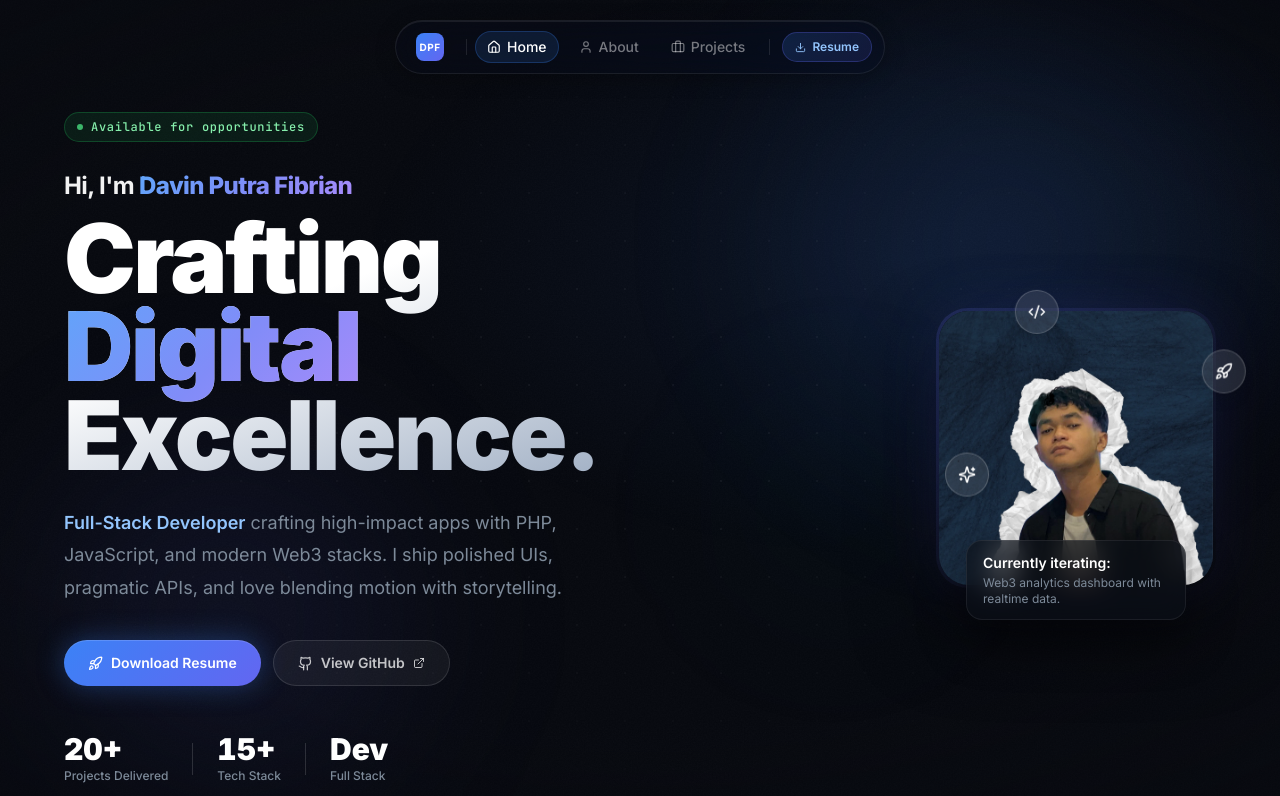
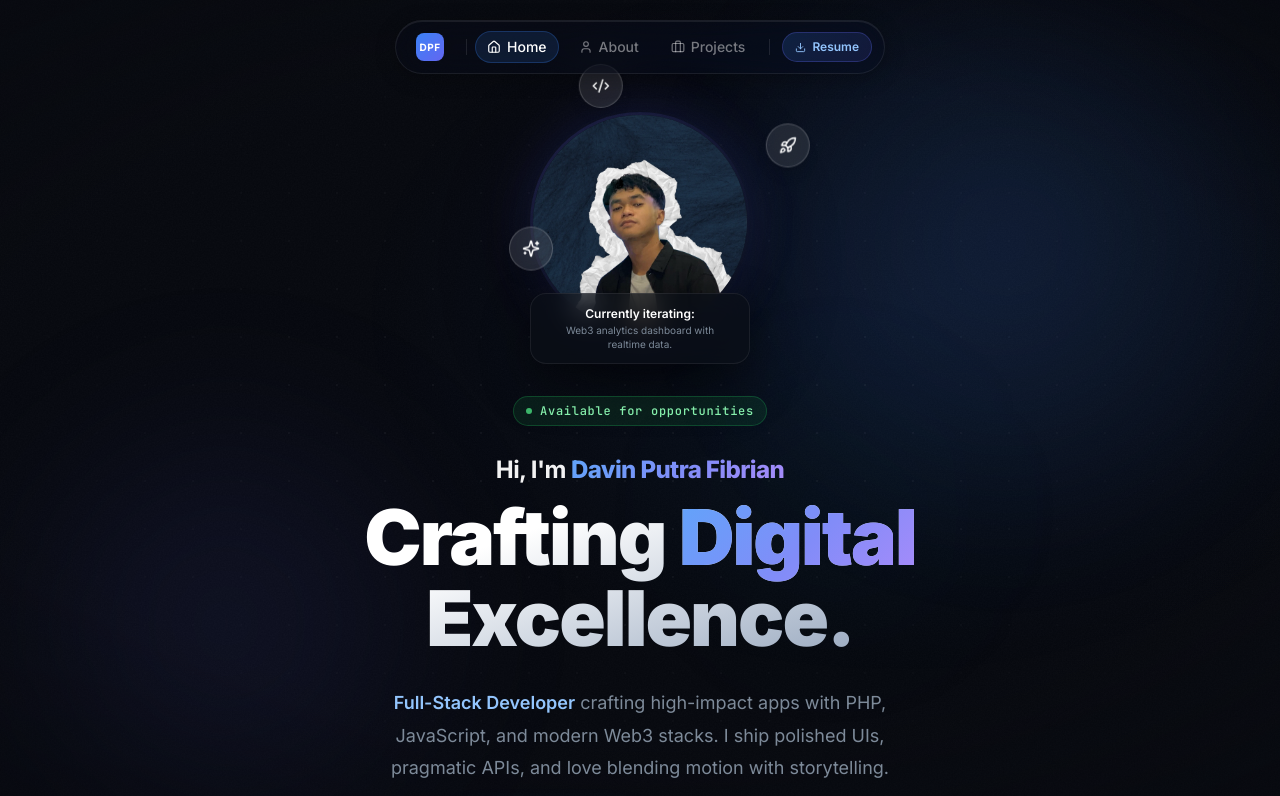
Before and after one commit to VinLvy/D-portfolio, a Next.js app: page / in a window 1280 px wide. Shown: the top 796 px of the page. Built offline with nearby package versions, Linux system fonts and the light colour scheme.

Commit message:
Home 7.9

```diff
--- a/src/app/page.js
+++ b/src/app/page.js
@@ -183,14 +183,81 @@ export default function Home() {
           }}
         />
 
-        <div className="relative z-10 mx-auto flex w-full max-w-7xl flex-col items-start gap-16 lg:flex-row lg:items-center lg:gap-12">
+        <div className="relative z-10 mx-auto flex w-full max-w-3xl flex-col items-center text-center gap-10">
 
-          {/* ── Left: Copy ───────────────────────────────────── */}
+          {/* ── Profile image + orbiting icons ─────────── */}
           <motion.div
-            variants={staggerContainer(0.2)}
+            initial={{ opacity: 0, scale: 0.92 }}
+            animate={{ opacity: 1, scale: 1 }}
+            transition={{ duration: 0.9, ease, delay: 0.2 }}
+            className="relative flex shrink-0 justify-center mb-6"
+            aria-hidden="true"
+          >
+            {/* Glow behind the image */}
+            <div
+              className="absolute rounded-full"
+              style={{
+                inset:      "-20px",
+                background: "radial-gradient(circle, rgba(99,102,241,0.18) 0%, transparent 70%)",
+                filter:     "blur(24px)",
+              }}
+            />
+
+            <Link href="/about" className="relative block" tabIndex={-1} aria-hidden="true">
+              {/* Image frame */}
+              <div
+                className="relative overflow-hidden"
+                style={{
+                  width:        "220px",
+                  height:       "220px",
+                  borderRadius: "50%",
+                  background:   "linear-gradient(145deg, rgba(99,102,241,0.2), rgba(7,9,15,0.5))",
+                  padding:      "3px",
+                  boxShadow:    "0 0 60px rgba(99,102,241,0.12), 0 40px 80px rgba(0,0,0,0.5)",
+                }}
+              >
+                <div
+                  className="relative h-full w-full overflow-hidden"
+                  style={{ borderRadius: "50%", background: "var(--surface)" }}
+                >
+                  <Image
+                    src="/profile.png"
+                    alt="Davin Putra Fibrian"
+                    fill
+                    sizes="220px"
+                    className="object-cover"
+                    priority
+                  />
+                </div>
+              </div>
+            </Link>
+
+            {/* Orbiting tech icons */}
+            <OrbitingIcon radius={140} angle={-25}><Code2 size={18} /></OrbitingIcon>
+            <OrbitingIcon radius={165} angle={55}><Rocket size={18} /></OrbitingIcon>
+            <OrbitingIcon radius={110} angle={245}><Sparkles size={18} /></OrbitingIcon>
+
+            {/* Status floating card */}
+            <motion.div
+              initial={{ opacity: 0, y: 20 }}
+              animate={{ opacity: 1, y: 0 }}
+              transition={{ delay: 1.1, duration: 0.6, ease }}
+              className="glass absolute -bottom-8 left-1/2 -translate-x-1/2 rounded-2xl px-4 py-3 text-xs"
+              style={{ minWidth: "220px", boxShadow: "0 20px 48px rgba(0,0,0,0.4)" }}
+            >
+              <p className="font-semibold text-white">Currently iterating:</p>
+              <p className="mt-0.5 text-[10px]" style={{ color: "var(--text-muted)" }}>
+                Web3 analytics dashboard with realtime data.
+              </p>
+            </motion.div>
+          </motion.div>
+
+          {/* ── Copy ───────────────────────────────────── */}
+          <motion.div
+            variants={staggerContainer(0.4)}
             initial="hidden"
             animate="visible"
-            className="flex-1 min-w-0"
+            className="flex-grow w-full flex flex-col items-center"
           >
             {/* Availability badge */}
             <motion.div variants={fadeUp}>
@@ -214,7 +281,7 @@ export default function Home() {
             </motion.div>
 
             {/* Headline */}
-            <motion.div variants={fadeUp} className="mt-7">
+            <motion.div variants={fadeUp} className="mt-7 flex flex-col items-center">
               <p
                 className="text-xl sm:text-2xl font-bold tracking-tight mb-3"
                 style={{ color: "rgba(255, 255, 255, 0.95)" }}
@@ -225,19 +292,17 @@ export default function Home() {
                 </span>
               </p>
               <h1
-                className="font-black leading-[0.92] tracking-tight text-gradient-white"
-                style={{ fontSize: "clamp(3.2rem, 7.5vw, 6.4rem)" }}
+                className="font-black leading-[1.05] tracking-tight text-gradient-white text-center"
+                style={{ fontSize: "clamp(2.8rem, 6.5vw, 4.8rem)" }}
               >
-                Crafting<br />
-                <span className="text-gradient-blue">Digital</span><br />
-                Excellence.
+                Crafting <span className="text-gradient-blue">Digital</span> Excellence.
               </h1>
             </motion.div>
 
             {/* Subtitle */}
             <motion.p
               variants={fadeUp}
-              className="mt-7 max-w-lg text-base leading-relaxed sm:text-lg"
+              className="mt-7 max-w-xl text-base leading-relaxed sm:text-lg text-center"
               style={{ color: "var(--text-muted)", lineHeight: "1.8" }}
             >
               <span style={{ color: "#93c5fd", fontWeight: 600 }}>Full-Stack Developer</span>{" "}
@@ -246,7 +311,7 @@ export default function Home() {
             </motion.p>
 
             {/* CTAs */}
-            <motion.div variants={fadeUp} className="mt-9 flex flex-wrap gap-3">
+            <motion.div variants={fadeUp} className="mt-9 flex flex-wrap justify-center gap-3 w-full">
               <Link
                 href="/DavinPutraFibrian-Resume.pdf"
                 download
@@ -279,7 +344,7 @@ export default function Home() {
             {/* Stats */}
             <motion.div
               variants={fadeUp}
-              className="mt-12 flex flex-wrap items-center gap-0"
+              className="mt-12 flex flex-wrap items-center justify-center gap-0 w-full"
               role="list"
               aria-label="Key stats"
             >
@@ -292,7 +357,7 @@ export default function Home() {
                       aria-hidden="true"
                     />
                   )}
-                  <div>
+                  <div className="text-center">
                     <p
                       className="text-3xl font-black leading-none text-white"
                       style={{ fontVariantNumeric: "tabular-nums" }}
@@ -308,73 +373,6 @@ export default function Home() {
                   </div>
                 </div>
               ))}
-            </motion.div>
-          </motion.div>
-
-          {/* ── Right: Profile image + orbiting icons ─────────── */}
-          <motion.div
-            initial={{ opacity: 0, scale: 0.92 }}
-            animate={{ opacity: 1, scale: 1 }}
-            transition={{ duration: 0.9, ease, delay: 0.5 }}
-            className="relative flex shrink-0 justify-center lg:justify-end"
-            aria-hidden="true"
-          >
-            {/* Glow behind the image */}
-            <div
-              className="absolute rounded-full"
-              style={{
-                inset:      "-20px",
-                background: "radial-gradient(circle, rgba(99,102,241,0.18) 0%, transparent 70%)",
-                filter:     "blur(24px)",
-              }}
-            />
-
-            <Link href="/about" className="relative block" tabIndex={-1} aria-hidden="true">
-              {/* Image frame */}
-              <div
-                className="relative overflow-hidden"
-                style={{
-                  width:        "280px",
-                  height:       "280px",
-                  borderRadius: "32px",
-                  background:   "linear-gradient(145deg, rgba(99,102,241,0.2), rgba(7,9,15,0.5))",
-                  padding:      "3px",
-                  boxShadow:    "0 0 60px rgba(99,102,241,0.12), 0 40px 80px rgba(0,0,0,0.5)",
-                }}
-              >
-                <div
-                  className="relative h-full w-full overflow-hidden"
-                  style={{ borderRadius: "30px", background: "var(--surface)" }}
-                >
-                  <Image
-                    src="/profile.png"
-                    alt="Davin Putra Fibrian"
-                    fill
-                    sizes="(max-width: 768px) 240px, 280px"
-                    className="object-cover"
-                    priority
-                  />
-                </div>
-              </div>
-            </Link>
-
-            {/* Orbiting tech icons */}
-            <OrbitingIcon radius={140} angle={-25}><Code2 size={18} /></OrbitingIcon>
-            <OrbitingIcon radius={165} angle={55}><Rocket size={18} /></OrbitingIcon>
-            <OrbitingIcon radius={110} angle={245}><Sparkles size={18} /></OrbitingIcon>
-
-            {/* Status floating card */}
-            <motion.div
-              initial={{ opacity: 0, y: 20 }}
-              animate={{ opacity: 1, y: 0 }}
-              transition={{ delay: 1.1, duration: 0.6, ease }}
-              className="glass absolute -bottom-8 left-1/2 -translate-x-1/2 rounded-2xl px-4 py-3 text-sm"
-              style={{ minWidth: "220px", boxShadow: "0 20px 48px rgba(0,0,0,0.4)" }}
-            >
-              <p className="font-semibold text-white">Currently iterating:</p>
-              <p className="mt-0.5 text-xs" style={{ color: "var(--text-muted)" }}>
-                Web3 analytics dashboard with realtime data.
-              </p>
             </motion.div>
           </motion.div>
         </div>
```
